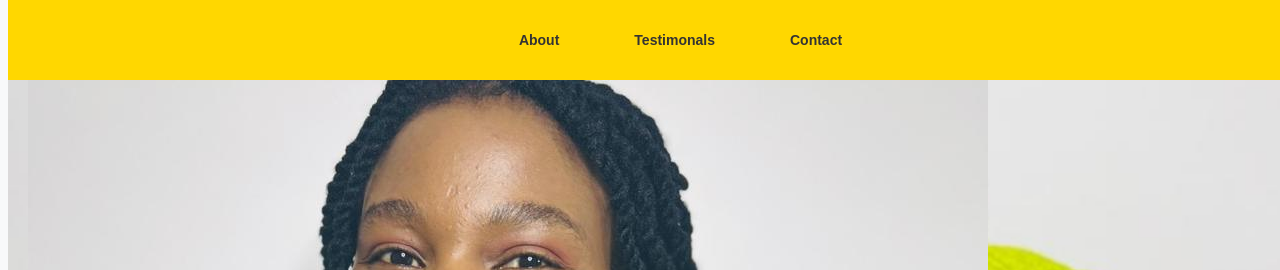
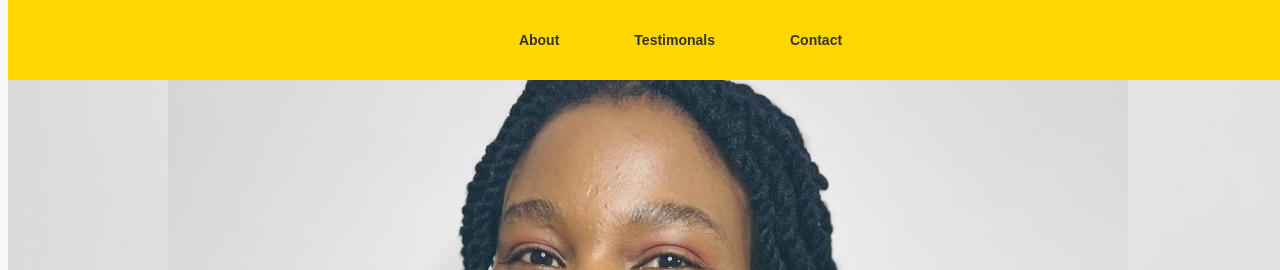
Before and after one commit to SboD20/SibongileSpeaks-Web, a plain HTML site: page index.html in a window 1280 px wide. Shown: the top 270 px of the page. Drawn offline with Linux system fonts and the light colour scheme; a script that the page names is missing.

Commit message:
Update styles.css

```diff
--- a/styles.css
+++ b/styles.css
@@ -40,10 +40,19 @@ tr:nth-child(even) {
 img {
     max-width: 100%;
     height: auto;
+    display: block;
+    margin: auto;
+}
+
+.image-container {
     display: flex;
-    float: right;
-    float: left;
-    margin-left: 20px;
+    justify-content: space-between;
+    align-items: center;
+    gap: 20px;
+}
+
+.image-container img {
+    width: 48%;
 }
 .hero {
     background-image: url("images/Image1.jpg");
```
